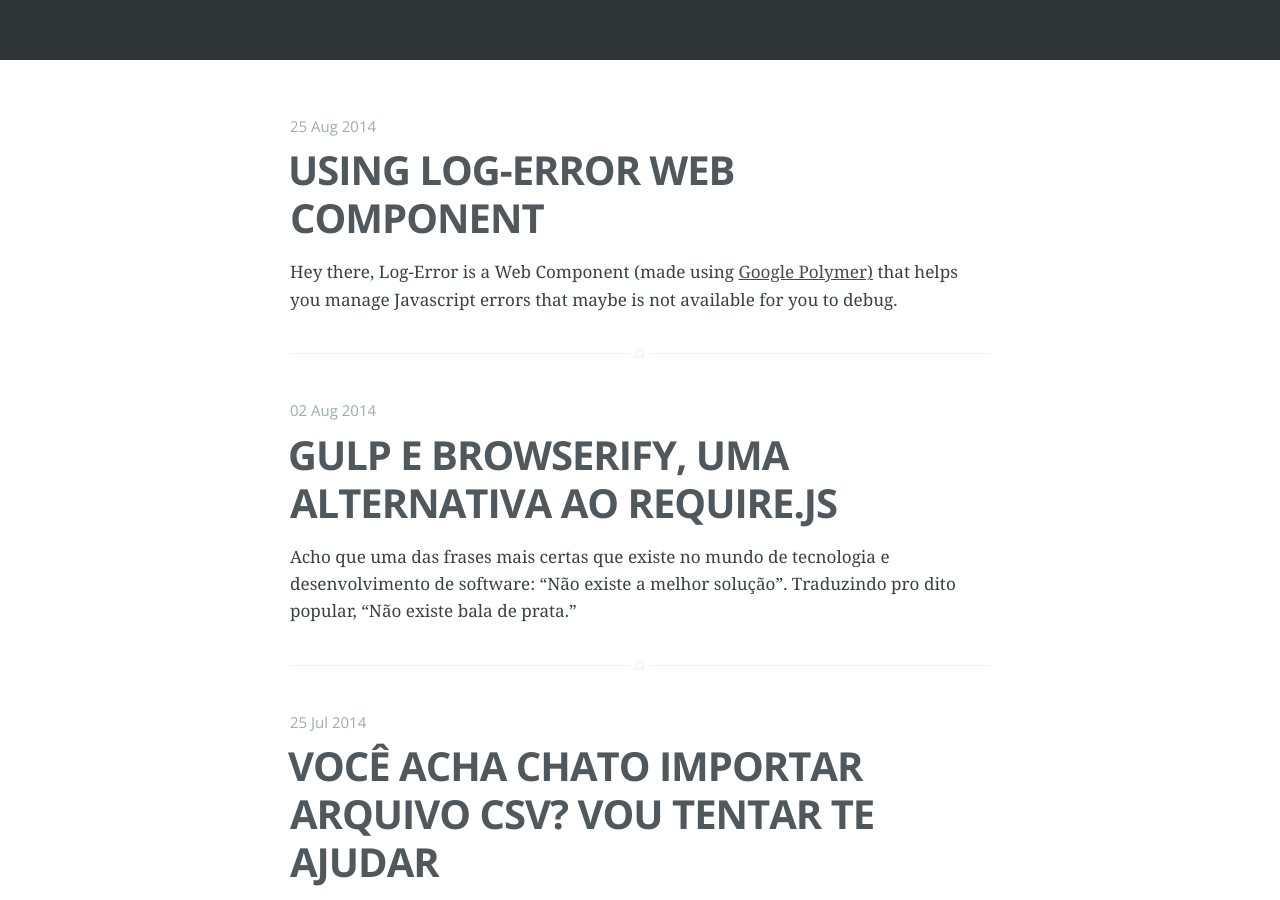
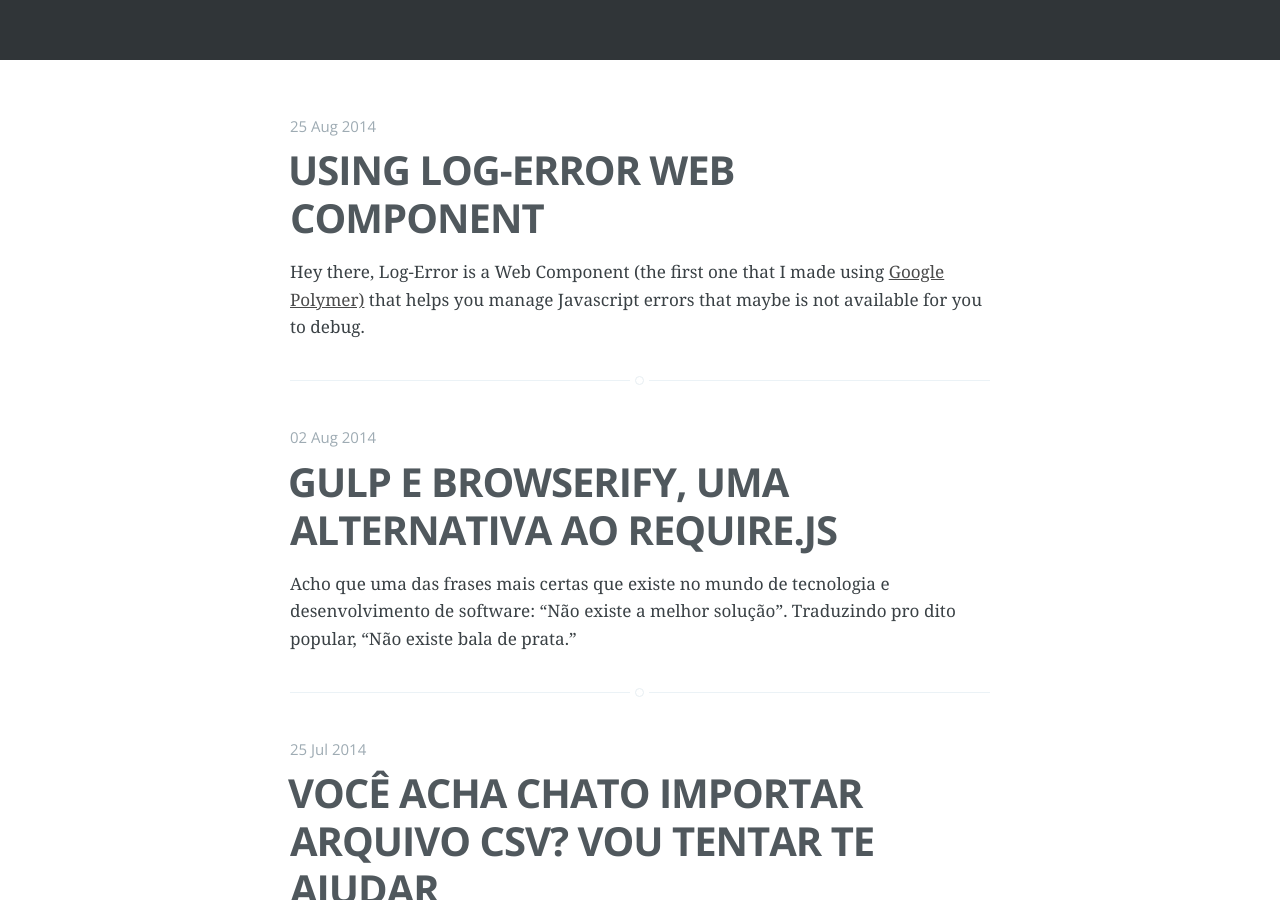
Before and after one commit to renancarvalho/blog, a Jekyll site: the page built from index.html, in a window 1280 px wide and 900 px high, scrolled down 480 px. Built offline with Jekyll 4.4.1, drawn with Linux system fonts in a browser that asks for light colours; Markdown is read by kramdown in place of the engine named in the settings; the list of posts is cut into pages by our own code; comment, search, counter and statistics services are not loaded.

Commit message:
Updating webComponent post

```diff
--- a/_posts/2014-08-25-WebComponent-log-Error.markdown
+++ b/_posts/2014-08-25-WebComponent-log-Error.markdown
@@ -6,7 +6,7 @@ categories: Javascript
 ---
 
 
-Hey there, Log-Error is a Web Component (made using <a href='http://www.polymer-project.org/' target='_blank'>Google Polymer)</a> that helps you manage
+Hey there, Log-Error is a Web Component (the first one that I made using <a href='http://www.polymer-project.org/' target='_blank'>Google Polymer)</a> that helps you manage
 Javascript errors that maybe is not available for you to debug.
 
 The idea of this Web Component is just "listen" to every error that can happen in your App, then send it to your Api.
```
